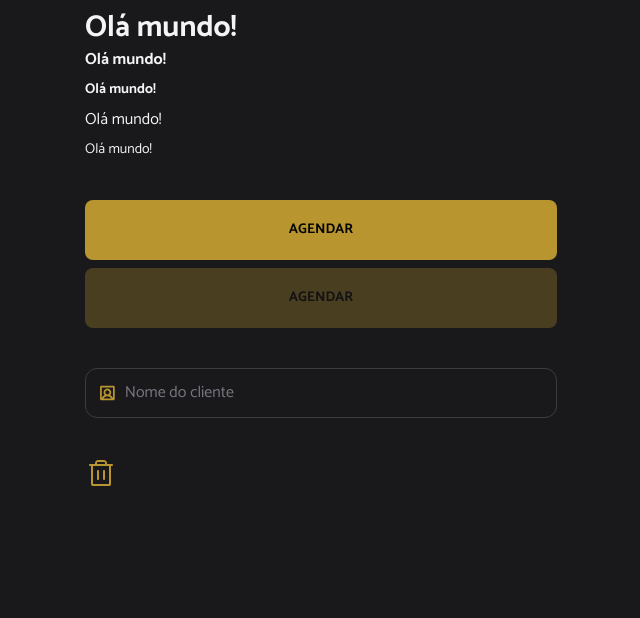
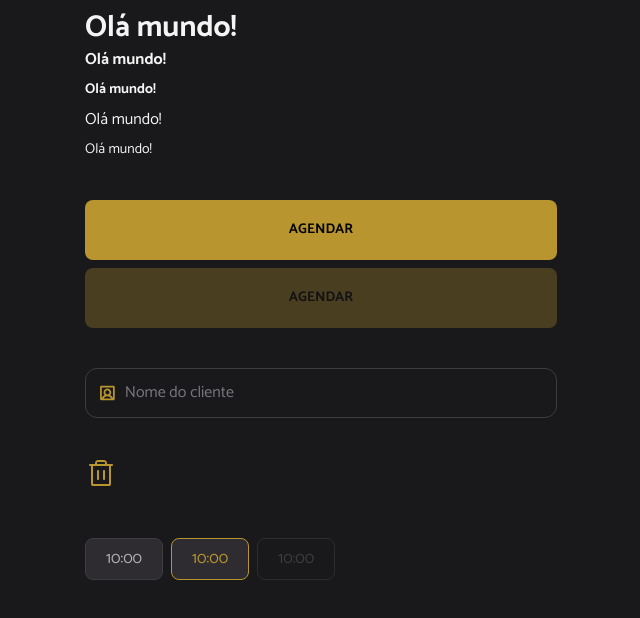
Before and after one commit to GabrielCardosoLIma/hair-day, a React (Vite) app: page / in a window 1280 px wide. Shown: the top 618 px of the page, without its empty margins (319-959 px from the left). Built offline with nearby package versions, Linux system fonts and the light colour scheme.

Commit message:
feat: adiciona o componente TimeSelect

```diff
--- a/src/App.tsx
+++ b/src/App.tsx
@@ -4,7 +4,8 @@
 import { ButtonIcon } from "./components/button-icon";
 
 import UserSquare from "./assets/icons/user-square.svg?react";
-import TrashIcon  from "./assets/icons/trash.svg?react";
+import TrashIcon from "./assets/icons/trash.svg?react";
+import { TimeSelect } from "./components/time-select";
 
 export function App() {
   return (
@@ -40,6 +41,12 @@
         <div>
           <ButtonIcon icon={TrashIcon} />
         </div>
+
+        <div className="flex gap-2">
+          <TimeSelect>10:00</TimeSelect>
+          <TimeSelect selected>10:00</TimeSelect>
+          <TimeSelect disabled>10:00</TimeSelect>
+        </div>
       </div>
     </div>
   );
--- /dev/null
+++ b/src/components/time-select.tsx
@@ -0,0 +1,58 @@
+import { cva, type VariantProps } from "class-variance-authority";
+import { textVariants } from "./text";
+import { twMerge } from "tailwind-merge";
+
+export const timeSelectVariants = cva(
+  "w-fit py-2 px-5 rounded-lg border hover:bg-gray-500 border-gray-500 bg-gray-600 transition-colors",
+  {
+    variants: {
+      disabled: {
+        true: "bg-transparent pointer-events-none border-gray-600 hover:bg-transparent",
+        false: "cursor-pointer",
+      },
+      selected: {
+        true: "border-yellow pointer-events-none",
+        false: "",
+      },
+    },
+    defaultVariants: {
+      disabled: false,
+      selected: false,
+    },
+  }
+);
+
+interface TimeSelectProps
+  extends React.ComponentProps<"input">,
+    Omit<VariantProps<typeof timeSelectVariants>, "disabled"> {
+  children?: React.ReactNode;
+}
+
+export function TimeSelect({
+  children,
+  disabled,
+  selected,
+  ...props
+}: TimeSelectProps) {
+  return (
+    <label
+      className={twMerge(
+        timeSelectVariants({
+          className: textVariants({
+            className: disabled
+              ? "text-gray-500"
+              : selected
+              ? "text-yellow"
+              : "text-gray-200",
+            variant: "textMd",
+          }),
+          disabled,
+          selected,
+        })
+      )}
+    >
+      {children}
+      <input type="radio" className="hidden" disabled={disabled} {...props} />
+    </label>
+  );
+}
```
